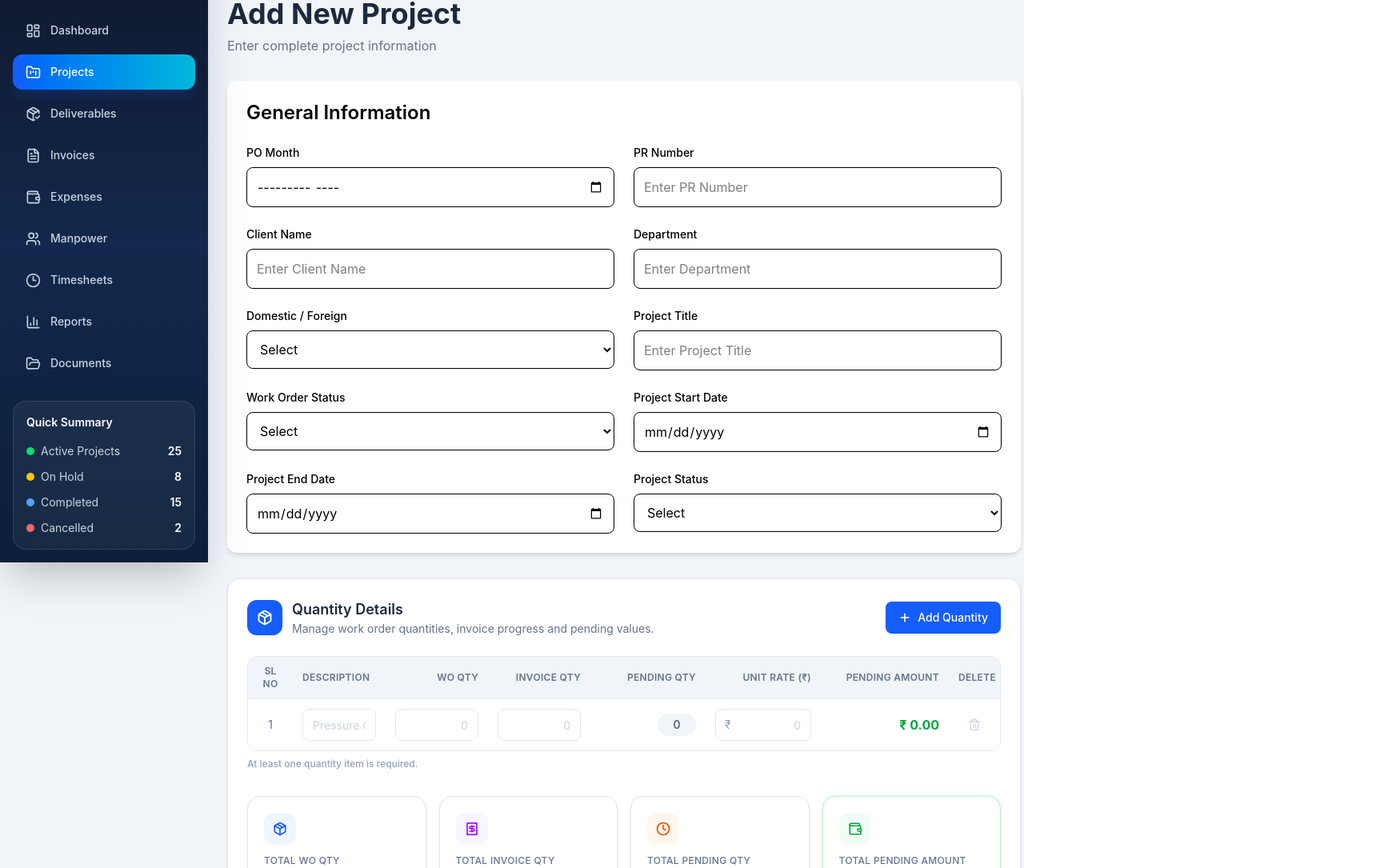
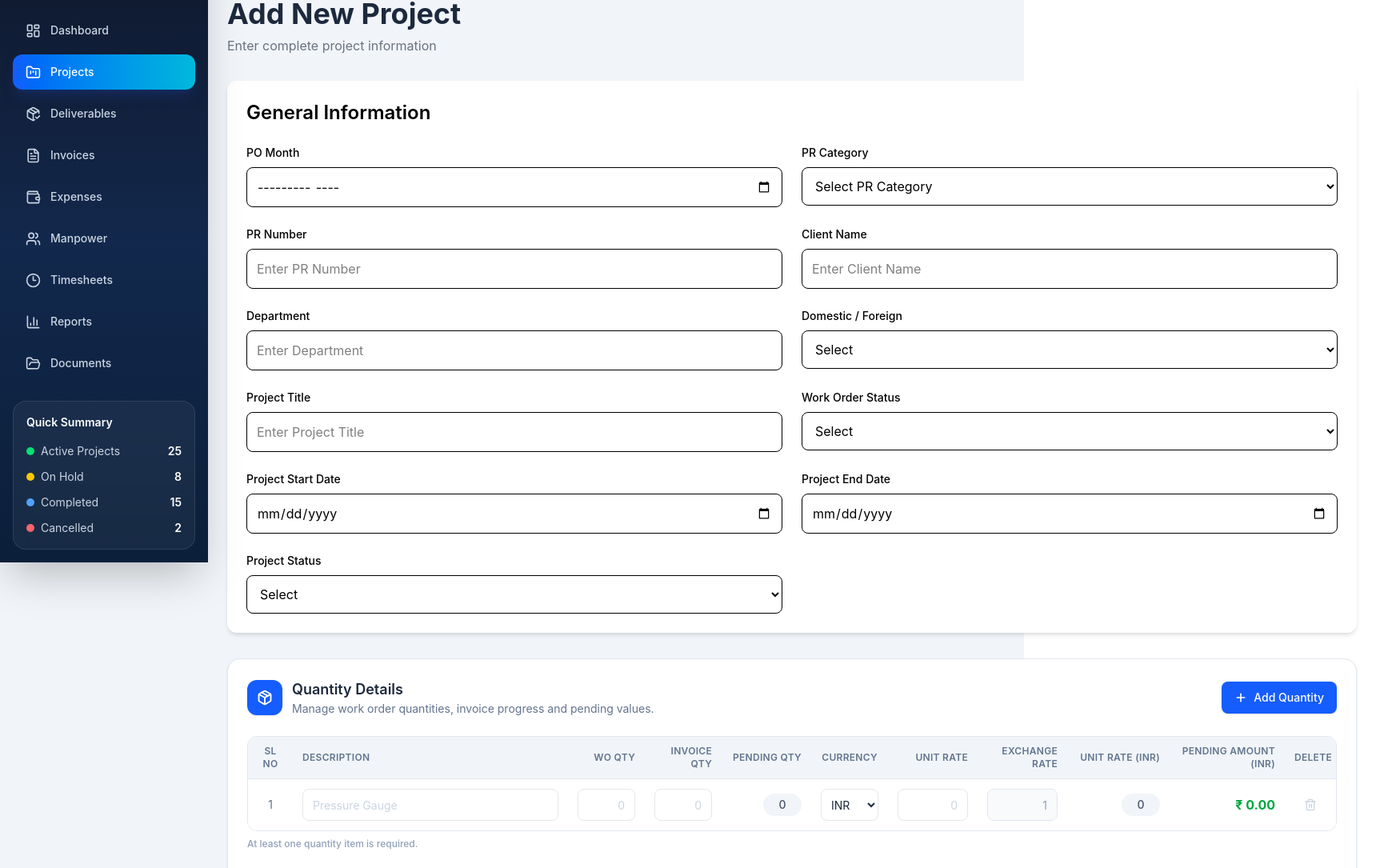
Before and after one commit to Monish0211/AK-Project-Tracker, a React (Vite) app: page /projects/add in a window 1280 px wide. Shown: the part 97-1182 px from the top of the page at 80% size, 1720 px wide, since content can reach past the window. Built offline with nearby package versions, Linux system fonts and the light colour scheme.

Commit message:
Completed Phase 1: Quantity and Invoice modules

```diff
--- a/src/components/Projects/ProjectTable.tsx
+++ b/src/components/Projects/ProjectTable.tsx
@@ -19,8 +19,9 @@ const ProjectTable = () => {
   );
 
   const [search, setSearch] = useState("");
+  const [prCategory, setPrCategory] = useState("All");
+  const [department, setDepartment] = useState("All");
   const [status, setStatus] = useState("All");
-  const [department, setDepartment] = useState("All");
 
   const handleDelete = (id: string) => {
     if (
@@ -42,6 +43,13 @@ const ProjectTable = () => {
     ),
   ];
 
+  const prCategories = [
+    "All",
+    ...new Set(
+      projects.map((p) => p.prCategory).filter(Boolean)
+    ),
+  ];
+
   const filteredProjects = useMemo(() => {
     return projects.filter((project) => {
       const matchesSearch =
@@ -55,21 +63,32 @@ const ProjectTable = () => {
           ?.toLowerCase()
           .includes(search.toLowerCase());
 
-      const matchesStatus =
-        status === "All" ||
-        project.projectStatus === status;
+      const matchesCategory =
+        prCategory === "All" ||
+        project.prCategory === prCategory;
 
       const matchesDepartment =
         department === "All" ||
         project.department === department;
 
+      const matchesStatus =
+        status === "All" ||
+        project.projectStatus === status;
+
       return (
         matchesSearch &&
-        matchesStatus &&
-        matchesDepartment
+        matchesCategory &&
+        matchesDepartment &&
+        matchesStatus
       );
     });
-  }, [projects, search, status, department]);
+  }, [
+    projects,
+    search,
+    prCategory,
+    department,
+    status,
+  ]);
 
   return (
     <div className="bg-white rounded-2xl shadow-md border border-gray-100">
@@ -81,16 +100,13 @@ const ProjectTable = () => {
         <div className="flex items-center gap-3">
 
           <div className="w-10 h-10 rounded-xl bg-blue-100 flex items-center justify-center">
-
             <FolderKanban
               size={20}
               className="text-blue-600"
             />
-
           </div>
 
           <div>
-
             <h2 className="text-xl font-semibold">
               Project Repository
             </h2>
@@ -98,7 +114,6 @@ const ProjectTable = () => {
             <p className="text-sm text-gray-500">
               Search and manage all projects
             </p>
-
           </div>
 
         </div>
@@ -111,7 +126,7 @@ const ProjectTable = () => {
 
       {/* Filters */}
 
-      <div className="grid grid-cols-3 gap-4 p-6 border-b">
+      <div className="grid grid-cols-4 gap-4 p-6 border-b">
 
         {/* Search */}
 
@@ -134,6 +149,25 @@ const ProjectTable = () => {
 
         </div>
 
+        {/* PR Category */}
+
+        <select
+          value={prCategory}
+          onChange={(e) =>
+            setPrCategory(e.target.value)
+          }
+          className="border rounded-xl px-3 py-2"
+        >
+          {prCategories.map((category) => (
+            <option
+              key={category}
+              value={category}
+            >
+              {category}
+            </option>
+          ))}
+        </select>
+
         {/* Department */}
 
         <select
@@ -144,7 +178,10 @@ const ProjectTable = () => {
           className="border rounded-xl px-3 py-2"
         >
           {departments.map((dept) => (
-            <option key={dept}>
+            <option
+              key={dept}
+              value={dept}
+            >
               {dept}
             </option>
           ))}
@@ -159,11 +196,11 @@ const ProjectTable = () => {
           }
           className="border rounded-xl px-3 py-2"
         >
-          <option>All</option>
-          <option>Active</option>
-          <option>Completed</option>
-          <option>On Hold</option>
-          <option>Cancelled</option>
+          <option value="All">All Status</option>
+          <option value="Active">Active</option>
+          <option value="Completed">Completed</option>
+          <option value="On Hold">On Hold</option>
+          <option value="Cancelled">Cancelled</option>
         </select>
 
       </div>
@@ -171,13 +208,10 @@ const ProjectTable = () => {
       {/* Table */}
 
       {filteredProjects.length === 0 ? (
-
         <div className="py-16 text-center text-gray-500">
           No Projects Found
         </div>
-
       ) : (
-
         <div className="overflow-x-auto">
 
           <table className="min-w-full">
@@ -185,6 +219,10 @@ const ProjectTable = () => {
             <thead className="bg-slate-50 sticky top-0">
 
               <tr className="text-sm text-slate-700">
+
+                <th className="px-4 py-4 text-left">
+                  PR Category
+                </th>
 
                 <th className="px-4 py-4 text-left">
                   PR No
@@ -235,7 +273,6 @@ const ProjectTable = () => {
           </table>
 
         </div>
-
       )}
 
     </div>
--- a/src/pages/Projects/components/GeneralInfoCard.tsx
+++ b/src/pages/Projects/components/GeneralInfoCard.tsx
@@ -5,6 +5,40 @@ interface Props {
   project: Project;
   setProject: Dispatch<SetStateAction<Project>>;
 }
+
+const prCategories = [
+  "Malaysia",
+  "Oman",
+  "Abu Dhabi",
+  "FZI",
+  "Elixir Qatar",
+  "India",
+  "Qatar",
+];
+
+const prNumberPrefixMap: Record<string, string> = {
+  Malaysia: "MYPR-",
+  Oman: "EE-",
+  "Abu Dhabi": "PRAD-",
+  FZI: "PRI-",
+  "Elixir Qatar": "EE-Q-",
+  India: "PR-",
+  Qatar: "Q-PR-",
+};
+
+const applyPrNoPrefix = (rawValue: string, prefix: string) => {
+  if (!prefix) {
+    return rawValue;
+  }
+
+  for (let matchLength = Math.min(prefix.length, rawValue.length); matchLength >= 0; matchLength--) {
+    if (rawValue.slice(0, matchLength) === prefix.slice(0, matchLength)) {
+      return prefix + rawValue.slice(matchLength);
+    }
+  }
+
+  return prefix + rawValue;
+};
 
 const GeneralInfoCard = ({ project, setProject }: Props) => {
   return (
@@ -34,6 +68,41 @@ const GeneralInfoCard = ({ project, setProject }: Props) => {
           />
         </div>
 
+        {/* PR Category */}
+        <div>
+          <label className="block text-sm font-medium mb-2">
+            PR Category
+          </label>
+
+          <select
+            value={project.prCategory}
+            onChange={(e) => {
+              const newCategory = e.target.value;
+              const oldPrefix = prNumberPrefixMap[project.prCategory] || "";
+              const newPrefix = prNumberPrefixMap[newCategory] || "";
+
+              const numberPart = project.prNo.startsWith(oldPrefix)
+                ? project.prNo.slice(oldPrefix.length)
+                : project.prNo;
+
+              setProject({
+                ...project,
+                prCategory: newCategory,
+                prNo: newPrefix + numberPart,
+              });
+            }}
+            className="w-full border rounded-lg p-3"
+          >
+            <option value="">Select PR Category</option>
+
+            {prCategories.map((category) => (
+              <option key={category} value={category}>
+                {category}
+              </option>
+            ))}
+          </select>
+        </div>
+
         {/* PR Number */}
         <div>
           <label className="block text-sm font-medium mb-2">
@@ -43,14 +112,20 @@ const GeneralInfoCard = ({ project, setProject }: Props) => {
           <input
             type="text"
             value={project.prNo}
-            onChange={(e) =>
+            onChange={(e) => {
+              const prefix = prNumberPrefixMap[project.prCategory] || "";
+
               setProject({
                 ...project,
-                prNo: e.target.value,
-              })
+                prNo: applyPrNoPrefix(e.target.value, prefix),
+              });
+            }}
+            className="w-full border rounded-lg p-3"
+            placeholder={
+              prNumberPrefixMap[project.prCategory]
+                ? `${prNumberPrefixMap[project.prCategory]}Enter Number`
+                : "Enter PR Number"
             }
-            className="w-full border rounded-lg p-3"
-            placeholder="Enter PR Number"
           />
         </div>
 
--- a/src/pages/Projects/components/QuantityCard.tsx
+++ b/src/pages/Projects/components/QuantityCard.tsx
@@ -19,7 +19,7 @@ interface Props {
   setProject: Dispatch<SetStateAction<Project>>;
 }
 
-type QuantityField = "woQty" | "invoiceQty" | "unitRate";
+type QuantityField = "woQty" | "invoiceQty" | "unitRate" | "exchangeRate";
 
 const NUMBER_INPUT_PATTERN = /^\d*\.?\d*$/;
 
@@ -33,12 +33,17 @@ const DESCRIPTION_PLACEHOLDERS = [
 
 const LAST_ROW_WARNING = "At least one quantity item is required.";
 
+const CURRENCY_OPTIONS = ["INR", "USD", "EUR", "AED", "MYR", "QAR", "OMR"];
+
+const DEFAULT_CURRENCY = "INR";
+
 interface NumericInputProps {
   value: number;
   ariaLabel: string;
   onChange: (nextValue: number) => boolean | void;
   hasError?: boolean;
   prefix?: string;
+  disabled?: boolean;
 }
 
 const NumericInput = ({
@@ -47,6 +52,7 @@ const NumericInput = ({
   onChange,
   hasError = false,
   prefix,
+  disabled = false,
 }: NumericInputProps) => {
   const [rawValue, setRawValue] = useState<string>(
     value === 0 ? "" : String(value)
@@ -87,13 +93,16 @@ const NumericInput = ({
       aria-label={ariaLabel}
       aria-invalid={hasError}
       value={rawValue}
+      disabled={disabled}
       onChange={handleChange}
-      className={`h-10 w-full rounded-lg border bg-white text-right text-sm text-slate-800 outline-none transition-all duration-150 placeholder:text-slate-300 focus:ring-2 ${
+      className={`h-10 w-full rounded-lg border text-right text-sm outline-none transition-all duration-150 placeholder:text-slate-300 focus:ring-2 ${
         prefix ? "pl-7 pr-3" : "px-3"
       } ${
-        hasError
-          ? "border-red-300 bg-red-50 focus:border-red-400 focus:ring-red-100"
-          : "border-gray-200 focus:border-blue-500 focus:ring-blue-500/20"
+        disabled
+          ? "cursor-not-allowed border-slate-200 bg-slate-50 text-slate-400"
+          : hasError
+          ? "border-red-300 bg-red-50 text-slate-800 focus:border-red-400 focus:ring-red-100"
+          : "border-gray-200 bg-white text-slate-800 focus:border-blue-500 focus:ring-blue-500/20"
       }`}
     />
   );
@@ -126,7 +135,28 @@ const applyFieldValue = (
 
     case "unitRate":
       return { ...item, unitRate: value };
+
+    case "exchangeRate":
+      return { ...item, exchangeRate: value };
   }
+};
+
+const recalcItem = (item: QuantityItem): QuantityItem => {
+  const currency = item.currency || DEFAULT_CURRENCY;
+  const exchangeRate = currency === DEFAULT_CURRENCY ? 1 : item.exchangeRate;
+  const unitRateINR = item.unitRate * exchangeRate;
+
+  const base = recalcQuantityItem({
+    ...item,
+    currency,
+    exchangeRate,
+    unitRateINR,
+  });
+
+  return {
+    ...base,
+    pendingAmount: base.pendingQty * unitRateINR,
+  };
 };
 
 interface KpiCardProps {
@@ -206,9 +236,7 @@ const QuantityCard = ({ project, setProject }: Props) => {
     (index: number, field: QuantityField, value: number): boolean => {
       setProject((prev) => {
         const updatedItems = prev.quantityItems.map((item, i) =>
-          i === index
-            ? recalcQuantityItem(applyFieldValue(item, field, value))
-            : item
+          i === index ? recalcItem(applyFieldValue(item, field, value)) : item
         );
 
         return {
@@ -223,9 +251,39 @@ const QuantityCard = ({ project, setProject }: Props) => {
     [setProject]
   );
 
+  const handleCurrencyChange = useCallback(
+    (index: number, currency: string) => {
+      setProject((prev) => {
+        const updatedItems = prev.quantityItems.map((item, i) =>
+          i === index
+            ? recalcItem({
+                ...item,
+                currency,
+                exchangeRate: currency === DEFAULT_CURRENCY ? 1 : item.exchangeRate,
+              })
+            : item
+        );
+
+        return {
+          ...prev,
+          quantityItems: updatedItems,
+          ...calculateQuantity(updatedItems),
+        };
+      });
+    },
+    [setProject]
+  );
+
   const handleAddItem = useCallback(() => {
     setProject((prev) => {
-      const updatedItems = [...prev.quantityItems, createEmptyQuantityItem()];
+      const newItem: QuantityItem = {
+        ...createEmptyQuantityItem(),
+        currency: DEFAULT_CURRENCY,
+        exchangeRate: 1,
+        unitRateINR: 0,
+      };
+
+      const updatedItems = [...prev.quantityItems, newItem];
 
       return {
         ...prev,
@@ -286,7 +344,7 @@ const QuantityCard = ({ project, setProject }: Props) => {
 
       {/* Table */}
       <div className="max-h-[28rem] overflow-auto rounded-xl border border-slate-200">
-        <table className="w-full min-w-[940px] table-fixed border-collapse text-sm">
+        <table className="w-full min-w-[1360px] table-fixed border-collapse text-sm">
           <thead className="sticky top-0 z-10 bg-slate-100 text-xs uppercase tracking-wide text-slate-500">
             <tr>
               <th className="w-14 border-b border-slate-200 px-3 py-2.5 text-center font-semibold">
@@ -297,24 +355,36 @@ const QuantityCard = ({ project, setProject }: Props) => {
                 Description
               </th>
 
-              <th className="w-32 border-b border-slate-200 px-3 py-2.5 text-right font-semibold">
+              <th className="w-24 border-b border-slate-200 px-3 py-2.5 text-right font-semibold">
                 WO Qty
               </th>
 
-              <th className="w-32 border-b border-slate-200 px-3 py-2.5 text-right font-semibold">
+              <th className="w-24 border-b border-slate-200 px-3 py-2.5 text-right font-semibold">
                 Invoice Qty
               </th>
 
-              <th className="w-36 border-b border-slate-200 px-3 py-2.5 text-right font-semibold">
+              <th className="w-28 border-b border-slate-200 px-3 py-2.5 text-right font-semibold">
                 Pending Qty
               </th>
 
-              <th className="w-36 border-b border-slate-200 px-3 py-2.5 text-right font-semibold">
-                Unit Rate (₹)
+              <th className="w-24 border-b border-slate-200 px-3 py-2.5 text-center font-semibold">
+                Currency
               </th>
 
-              <th className="w-40 border-b border-slate-200 px-3 py-2.5 text-right font-semibold">
-                Pending Amount
+              <th className="w-28 border-b border-slate-200 px-3 py-2.5 text-right font-semibold">
+                Unit Rate
+              </th>
+
+              <th className="w-28 border-b border-slate-200 px-3 py-2.5 text-right font-semibold">
+                Exchange Rate
+              </th>
+
+              <th className="w-32 border-b border-slate-200 px-3 py-2.5 text-right font-semibold">
+                Unit Rate (INR)
+              </th>
+
+              <th className="w-36 border-b border-slate-200 px-3 py-2.5 text-right font-semibold">
+                Pending Amount (INR)
               </th>
 
               <th className="w-16 border-b border-slate-200 px-3 py-2.5 text-center font-semibold">
@@ -326,7 +396,7 @@ const QuantityCard = ({ project, setProject }: Props) => {
           <tbody className="divide-y divide-slate-100">
             {project.quantityItems.length === 0 ? (
               <tr>
-                <td colSpan={8} className="py-10 text-center text-slate-400">
+                <td colSpan={11} className="py-10 text-center text-slate-400">
                   No quantity items added. Click "Add Quantity" to get
                   started.
                 </td>
@@ -335,6 +405,8 @@ const QuantityCard = ({ project, setProject }: Props) => {
               project.quantityItems.map((item, index) => {
                 const invoiceQtyError = getInvoiceQtyError(item);
                 const canRemove = canRemoveQuantityItem(project.quantityItems);
+                const currency = item.currency || DEFAULT_CURRENCY;
+                const isInr = currency === DEFAULT_CURRENCY;
 
                 return (
                   <tr
@@ -398,14 +470,47 @@ const QuantityCard = ({ project, setProject }: Props) => {
                     </td>
 
                     <td className="px-3 py-3">
+                      <select
+                        value={currency}
+                        aria-label={`Currency for row ${index + 1}`}
+                        onChange={(e) =>
+                          handleCurrencyChange(index, e.target.value)
+                        }
+                        className="h-10 w-full rounded-lg border border-gray-200 bg-white px-2 text-sm text-slate-800 outline-none transition-all duration-150 focus:border-blue-500 focus:ring-2 focus:ring-blue-500/20"
+                      >
+                        {CURRENCY_OPTIONS.map((currencyOption) => (
+                          <option key={currencyOption} value={currencyOption}>
+                            {currencyOption}
+                          </option>
+                        ))}
+                      </select>
+                    </td>
+
+                    <td className="px-3 py-3">
                       <NumericInput
                         value={item.unitRate}
                         ariaLabel={`Unit Rate for row ${index + 1}`}
-                        prefix="₹"
                         onChange={(value) =>
                           handleFieldChange(index, "unitRate", value)
                         }
                       />
+                    </td>
+
+                    <td className="px-3 py-3">
+                      <NumericInput
+                        value={isInr ? 1 : item.exchangeRate}
+                        ariaLabel={`Exchange Rate for row ${index + 1}`}
+                        disabled={isInr}
+                        onChange={(value) =>
+                          handleFieldChange(index, "exchangeRate", value)
+                        }
+                      />
+                    </td>
+
+                    <td className="px-3 py-3 text-right">
+                      <span className="inline-flex min-w-[3rem] justify-center rounded-full bg-slate-100 px-3 py-1 text-sm font-medium text-slate-600">
+                        {formatIndianNumber(item.unitRateINR)}
+                      </span>
                     </td>
 
                     <td className="px-3 py-3 text-right">
--- a/src/types/Project.ts
+++ b/src/types/Project.ts
@@ -8,6 +8,10 @@ export interface Project {
   // ==========================
 
   poMonth: string;
+
+  // NEW FIELD
+  prCategory: string;
+
   prNo: string;
   client: string;
   department: string;
@@ -62,7 +66,6 @@ export interface Project {
   totalExpenses: number;
 
   profit: number;
-
   profitPercentage: number;
 
   // ==========================
--- a/src/utils/createEmptyProject.ts
+++ b/src/utils/createEmptyProject.ts
@@ -9,6 +9,8 @@ export function createEmptyProject(): Project {
     // ==========================
 
     poMonth: "",
+    prCategory: "",
+
     prNo: "",
     client: "",
     department: "",
@@ -72,11 +74,19 @@ export function createEmptyProject(): Project {
     quantityItems: [
       {
         id: crypto.randomUUID(),
+
         description: "",
+
         woQty: 0,
         invoiceQty: 0,
         pendingQty: 0,
+
+        currency: "INR",
+
         unitRate: 0,
+        exchangeRate: 1,
+        unitRateINR: 0,
+
         pendingAmount: 0,
       },
     ],
```
Also changed, not shown: src/components/Projects/ProjectRow.tsx (+40 -16 lines), src/types/QuantityItem.ts (+9 -2 lines).
